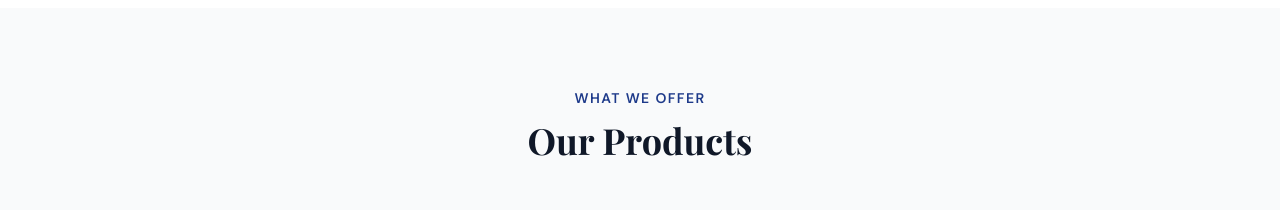
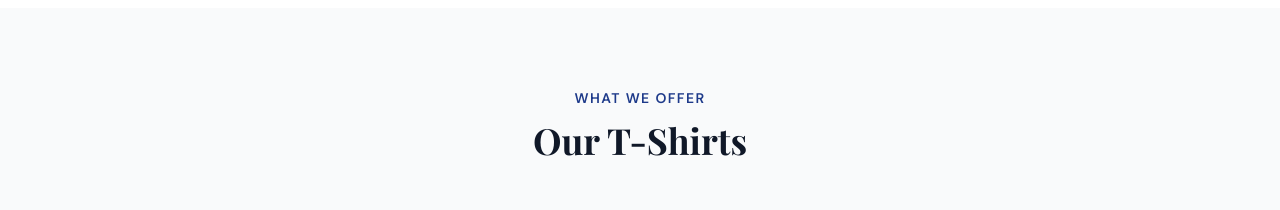
Before and after one commit to techvablueprint/manopress, a Next.js app: page / in a window 1280 px wide. Shown: the part 1120-1330 px from the top of the page. Built offline with nearby package versions, Linux system fonts and the light colour scheme.

Commit message:
Changes
Co-authored-by: techvablueprint <223484530+techvablueprint@users.noreply.github.com>

```diff
--- a/app/page.tsx
+++ b/app/page.tsx
@@ -116,7 +116,7 @@ export default function HomePage() {
         <div className="max-w-7xl mx-auto px-4 sm:px-6 lg:px-8">
           <div className="text-center mb-14">
             <p className="text-sm font-semibold uppercase tracking-widest text-[#1e3a8a] mb-3">What We Offer</p>
-            <h2 className="text-3xl sm:text-4xl font-bold text-gray-900">Our Products</h2>
+            <h2 className="text-3xl sm:text-4xl font-bold text-gray-900">Our T-Shirts</h2>
           </div>
           <div className="grid grid-cols-1 sm:grid-cols-2 lg:grid-cols-3 xl:grid-cols-4 gap-6">
             {products.map((product) => (
```
